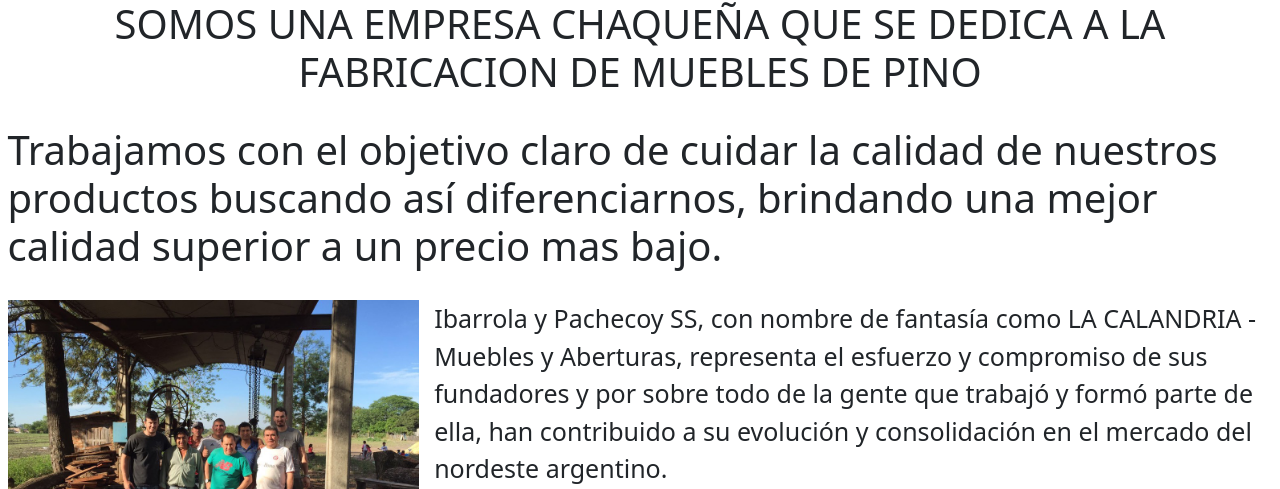
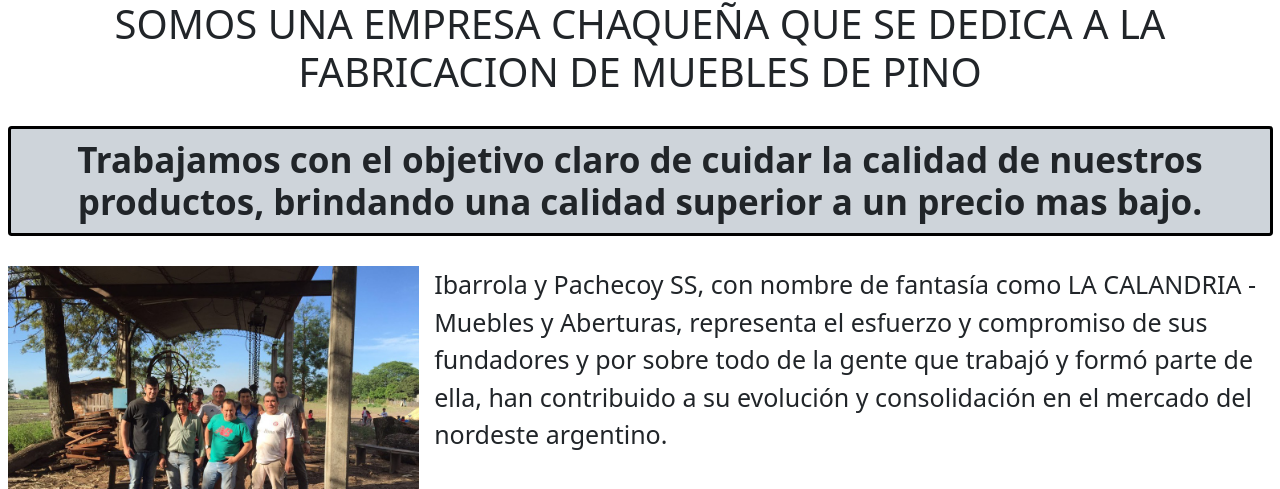
Before and after one commit to mpachecoy/coderhoues-mp, a plain HTML site: page index.html in a window 1280 px wide. Shown: the part 196-685 px from the top of the page. Drawn offline with nearby package versions, Linux system fonts and the light colour scheme.

Commit message:
detalles

```diff
--- a/index.html
+++ b/index.html
@@ -49,7 +49,7 @@
 
           <h2 class="text-center mb-5">SOMOS UNA EMPRESA CHAQUEÑA QUE SE DEDICA A LA FABRICACION DE MUEBLES DE PINO</h2>
 
-          <h2 class="text-wrap mb-5">Trabajamos con el objetivo claro de cuidar la calidad de nuestros productos buscando así diferenciarnos, brindando una mejor calidad superior a un precio mas bajo.</h2>
+          <h3 class="text-wrap mb-5 fw-bold text-center border border-black border-3 p-3 mb-2 bg-dark-subtle text-emphasis-dark rounded">Trabajamos con el objetivo claro de cuidar la calidad de nuestros productos, brindando una calidad superior a un precio mas bajo.</h3>
 
             <div class="row mb-5">
               <img class="col-12 col-lg-4" src="./medios/Quienes somos.jpeg" alt="imagen de quienes formamos parte de la empresa">
```
